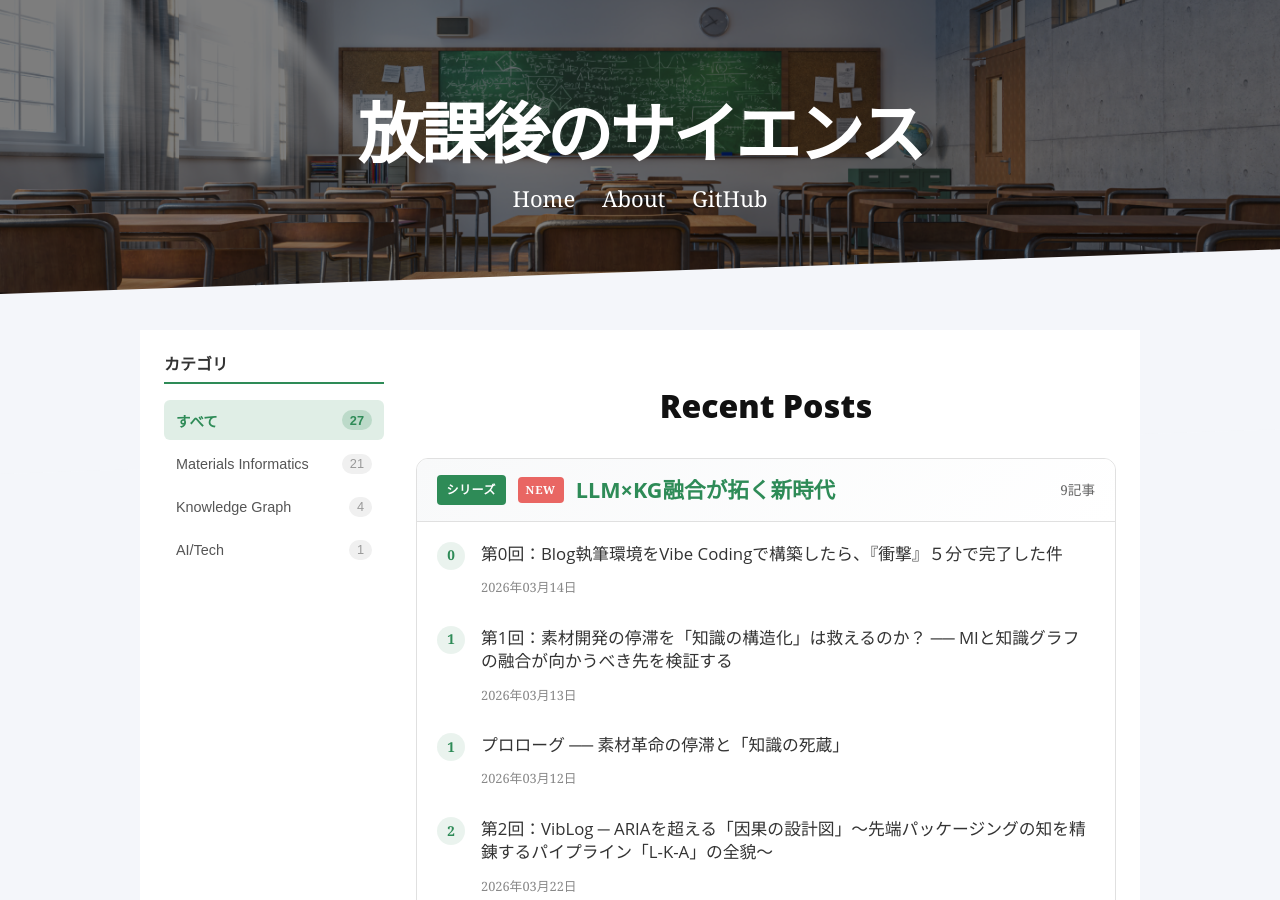
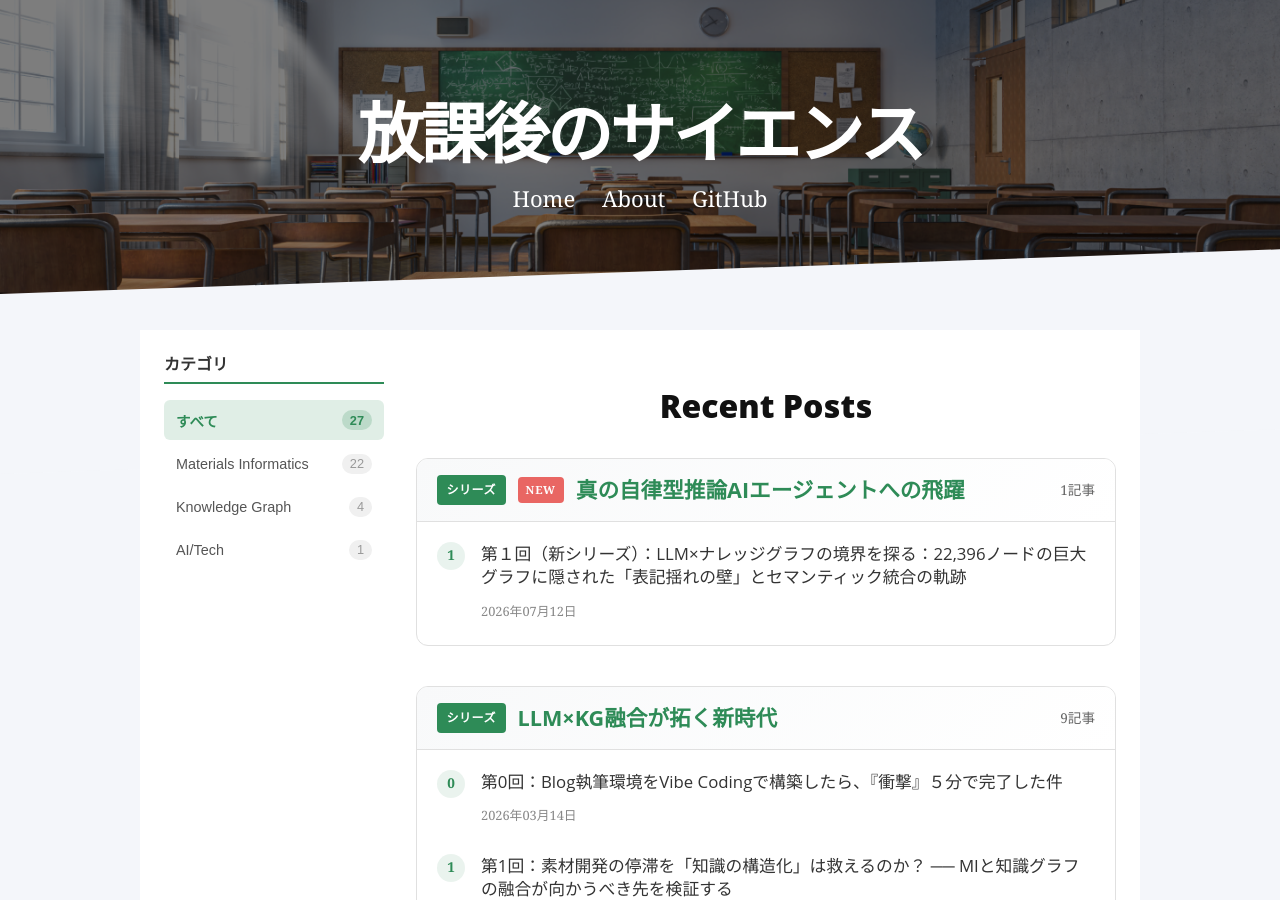
Before and after one commit to Shin-ichiro-I/Shin-ichiro-I.github.io, a Jekyll site: the page built from index.html, in a window 1280 px wide and 900 px high. Built offline with Jekyll 4.4.1, drawn with Linux system fonts in a browser that asks for light colours; nearby versions of some CDN libraries; the list of posts is cut into pages by our own code.

Commit message:
Add ARIA-FORGE series (new blog series) with front page updates
- Fix YAML front matter: add missing closing double-quotes in title fields

- Add ARIA-FORGE series to top of index.html with NEW badge

- Add draft for ARIA-FORGE part 2 and header image assets

```diff
--- a/_posts/2026-07-12-ARIA-FORGE_1.md
+++ b/_posts/2026-07-12-ARIA-FORGE_1.md
@@ -1,6 +1,6 @@
 ---
 layout: post
-title: "第１回（新シリーズ）：LLM×ナレッジグラフの境界を探る：22,396ノードの巨大グラフに隠された「表記揺れの壁」とセマンティック統合の軌跡
+title: "第１回（新シリーズ）：LLM×ナレッジグラフの境界を探る：22,396ノードの巨大グラフに隠された「表記揺れの壁」とセマンティック統合の軌跡"
 date: 2026-07-12
 category: materials-informatics
 tags: [Materials Informatics, Knowledge Graph, LLM, 自律型推論AIエージェント, 知識グラフ]
@@ -13,7 +13,7 @@ published: true
 
 ---
 <div align="center">
-<img src="{{ '/assets/img/20260313_LLM_KG/LLM_LG_Fusion.png' | relative_url }}" width="50%" alt="LLMとKGの融合によりワクワク開発を取り戻す図">
+<img src="{{ '/assets/img/20260712_ARIA-FORGE_1/ARIA-FORGE_image.png' | relative_url }}" width="50%" alt="ARIA-FORGEイメージ図">
 </div>
 ---
 
--- a/index.html
+++ b/index.html
@@ -49,9 +49,9 @@ title: 放課後のサイエンス
 			</div>
 
 			<!-- シリーズ記事 -->
-			{% assign series_list = "LLM-kg-fusion,mi-kg-fusion,mi-expectations,kg-practice" | split: "," %}
-			{% assign series_titles = "LLM×KG融合が拓く新時代,MI×KG融合が拓く新時代,実務家がMIに期待すること,化学分野のKG作ってみた" | split: "," %}
-			{% assign series_new_flags = "1,0,0,0" | split: "," %}
+			{% assign series_list = "ARIA-FORGE,LLM-kg-fusion,mi-kg-fusion,mi-expectations,kg-practice" | split: "," %}
+			{% assign series_titles = "真の自律型推論AIエージェントへの飛躍,LLM×KG融合が拓く新時代,MI×KG融合が拓く新時代,実務家がMIに期待すること,化学分野のKG作ってみた" | split: "," %}
+			{% assign series_new_flags = "1,0,0,0,0" | split: "," %}
 
 			{% for series_id in series_list %}
 			{% assign series_posts = site.posts | where: "series", series_id | sort: "series_order" %}
```
Also changed, not shown: _posts/2026-07-xx-ARIA-FORGE_2.md (added, +66 -0 lines), 1 other file.
